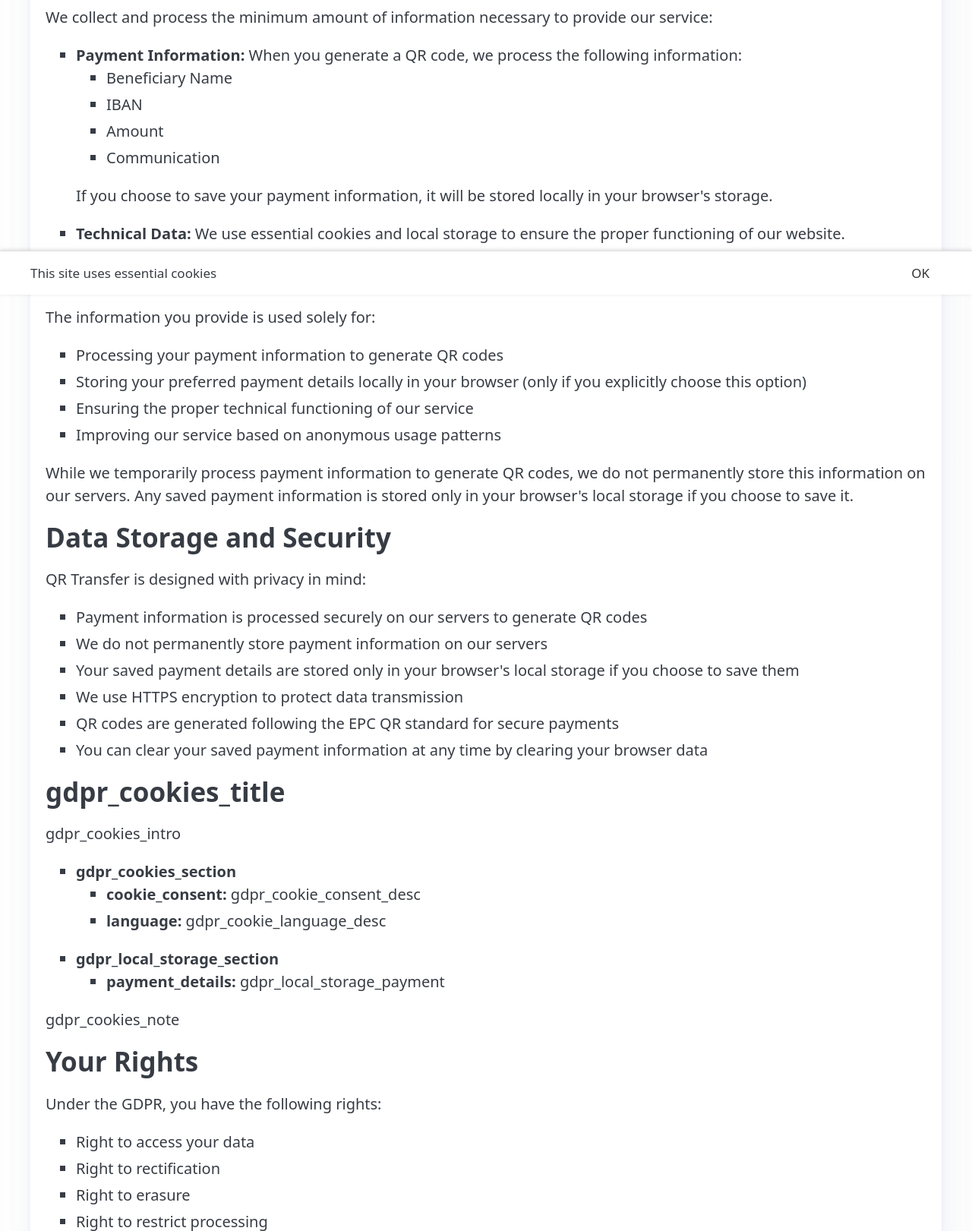
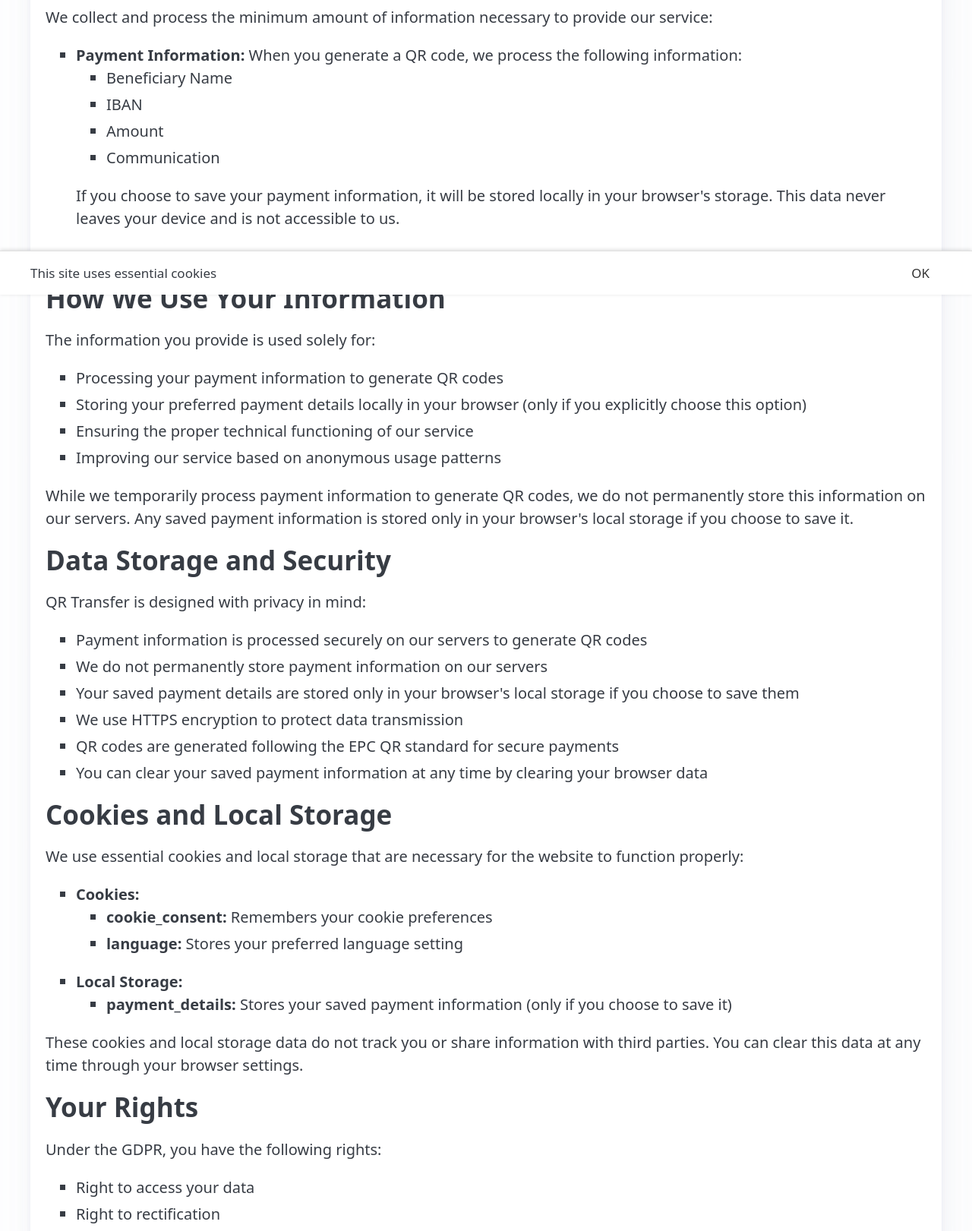
Before and after one commit to xdubois-57/iwanttobe.be-paid, a PHP site: page /gdpr in a window 1280 px wide. Shown: the part 412-2033 px from the top of the page at 76% size. Run offline with PHP 8.4, Linux system fonts and the light colour scheme; some libraries are stand-ins or nearby versions.

Commit message:
Consolidate GDPR translations into a single file

```diff
--- a/translations/en.php
+++ b/translations/en.php
@@ -5,10 +5,5 @@ return array_merge(
     require __DIR__.'/en/errors.php',
     require __DIR__.'/en/home.php',
     require __DIR__.'/en/about.php',
-    require __DIR__.'/en/gdpr/general.php',
-    require __DIR__.'/en/gdpr/data_collection.php',
-    require __DIR__.'/en/gdpr/data_usage.php',
-    require __DIR__.'/en/gdpr/security.php',
-    require __DIR__.'/en/gdpr/rights.php',
-    require __DIR__.'/en/why_us.php'
+    require __DIR__.'/en/gdpr.php'
 );
--- a/translations/en/gdpr/data_collection.php
+++ /dev/null
@@ -1,10 +0,0 @@
-<?php
-return [
-    'gdpr_info_collect_title' => 'Information We Collect',
-    'gdpr_info_collect_intro' => 'We collect and process the minimum amount of information necessary to provide our service:',
-    'gdpr_payment_info_title' => 'Payment Information',
-    'gdpr_payment_info_desc' => 'When you generate a QR code, we process the following information:',
-    'gdpr_payment_storage_note' => 'If you choose to save your payment information, it will be stored locally in your browser\'s storage.',
-    'gdpr_technical_data' => 'Technical Data',
-    'gdpr_technical_data_desc' => 'We use essential cookies and local storage to ensure the proper functioning of our website.',
-];
--- a/translations/en/gdpr/data_usage.php
+++ /dev/null
@@ -1,10 +0,0 @@
-<?php
-return [
-    'gdpr_info_use_title' => 'How We Use Your Information',
-    'gdpr_info_use_intro' => 'The information you provide is used solely for:',
-    'gdpr_use_qr_generation' => 'Processing your payment information to generate QR codes',
-    'gdpr_use_local_storage' => 'Storing your preferred payment details locally in your browser (only if you explicitly choose this option)',
-    'gdpr_use_technical' => 'Ensuring the proper technical functioning of our service',
-    'gdpr_use_improvement' => 'Improving our service based on anonymous usage patterns',
-    'gdpr_storage_note' => 'While we temporarily process payment information to generate QR codes, we do not permanently store this information on our servers. Any saved payment information is stored only in your browser\'s local storage if you choose to save it.',
-];
--- a/translations/en/gdpr/general.php
+++ /dev/null
@@ -1,13 +0,0 @@
-<?php
-return [
-    'gdpr_title' => 'Privacy Policy & GDPR',
-    'gdpr_last_updated' => 'Last updated: %s',
-    'gdpr_intro' => 'This Privacy Policy describes how QR Transfer ("we", "us", or "our") collects, uses, and protects your personal information when you use our QR code generation service.',
-    'gdpr_third_party_title' => 'Third-Party Services',
-    'gdpr_third_party_desc' => 'Our service does not integrate with any third-party services that collect personal data. The QR codes generated are compatible with standard banking applications but the actual payment processing is handled by your bank.',
-    'gdpr_updates_title' => 'Changes to This Policy',
-    'gdpr_updates_desc' => 'We may update this Privacy Policy from time to time. We will notify you of any changes by posting the new Privacy Policy on this page and updating the "Last updated" date.',
-    'gdpr_contact_title' => 'Contact Us',
-    'gdpr_contact_intro' => 'If you have any questions about this Privacy Policy or our practices, please contact us:',
-    'gdpr_contact_github' => 'By creating an issue on our GitHub repository',
-];
--- a/translations/en/gdpr/rights.php
+++ /dev/null
@@ -1,12 +0,0 @@
-<?php
-return [
-    'gdpr_rights_title' => 'Your Rights',
-    'gdpr_rights_intro' => 'Under the GDPR, you have the following rights:',
-    'gdpr_right_access' => 'Right to access your data',
-    'gdpr_right_rectification' => 'Right to rectification',
-    'gdpr_right_erasure' => 'Right to erasure',
-    'gdpr_right_restrict' => 'Right to restrict processing',
-    'gdpr_right_portability' => 'Right to data portability',
-    'gdpr_right_object' => 'Right to object',
-    'gdpr_rights_note' => 'While we temporarily process data to generate QR codes, we don\'t permanently store personal data on our servers. Any saved data is stored locally in your browser, giving you full control through your browser settings.',
-];
--- a/translations/en/gdpr/security.php
+++ /dev/null
@@ -1,11 +0,0 @@
-<?php
-return [
-    'gdpr_security_title' => 'Data Storage and Security',
-    'gdpr_security_intro' => 'QR Transfer is designed with privacy in mind:',
-    'gdpr_security_processing' => 'Payment information is processed securely on our servers to generate QR codes',
-    'gdpr_security_no_storage' => 'We do not permanently store payment information on our servers',
-    'gdpr_security_local_storage' => 'Your saved payment details are stored only in your browser\'s local storage if you choose to save them',
-    'gdpr_security_encryption' => 'We use HTTPS encryption to protect data transmission',
-    'gdpr_security_standard' => 'QR codes are generated following the EPC QR standard for secure payments',
-    'gdpr_security_clear_data' => 'You can clear your saved payment information at any time by clearing your browser data',
-];
```
